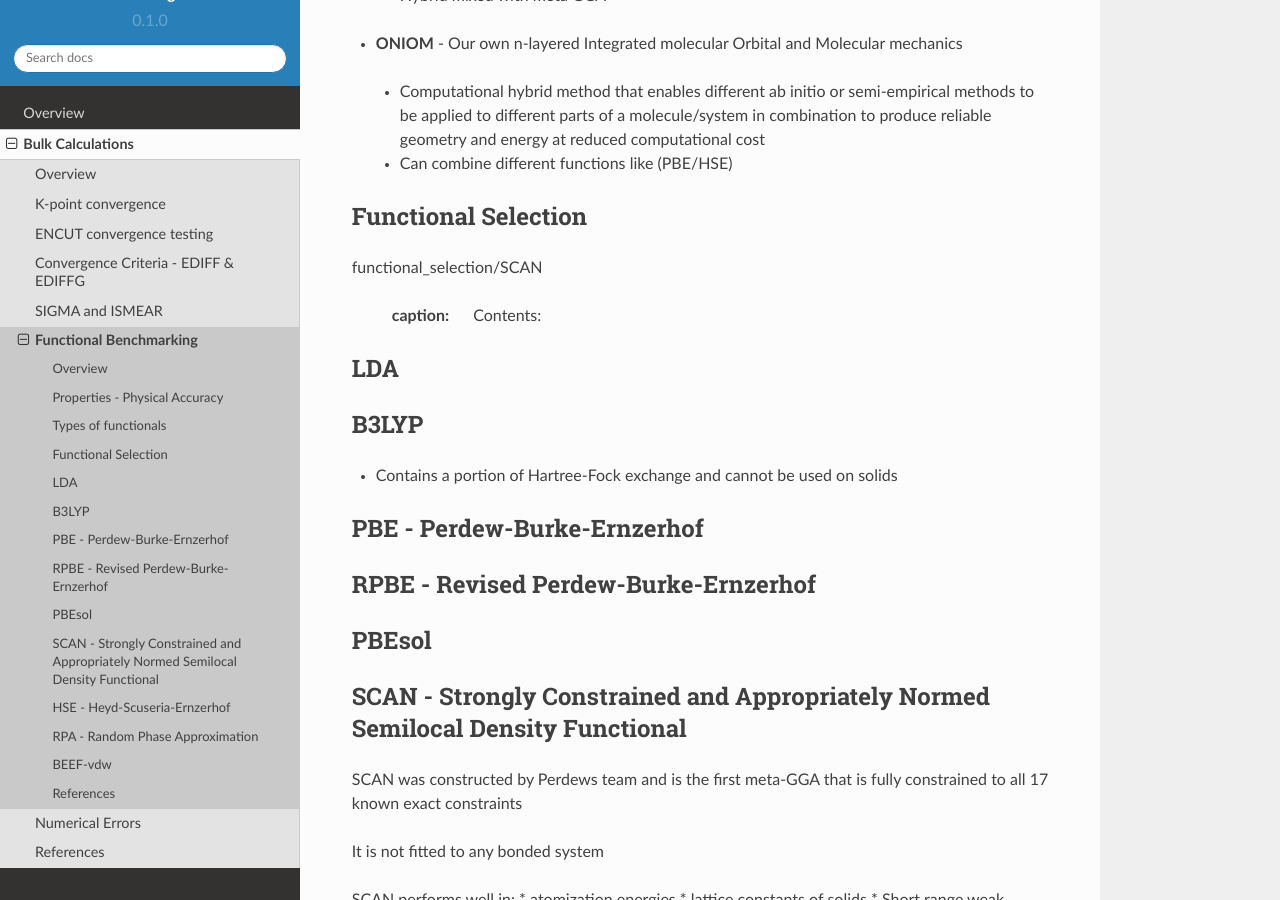
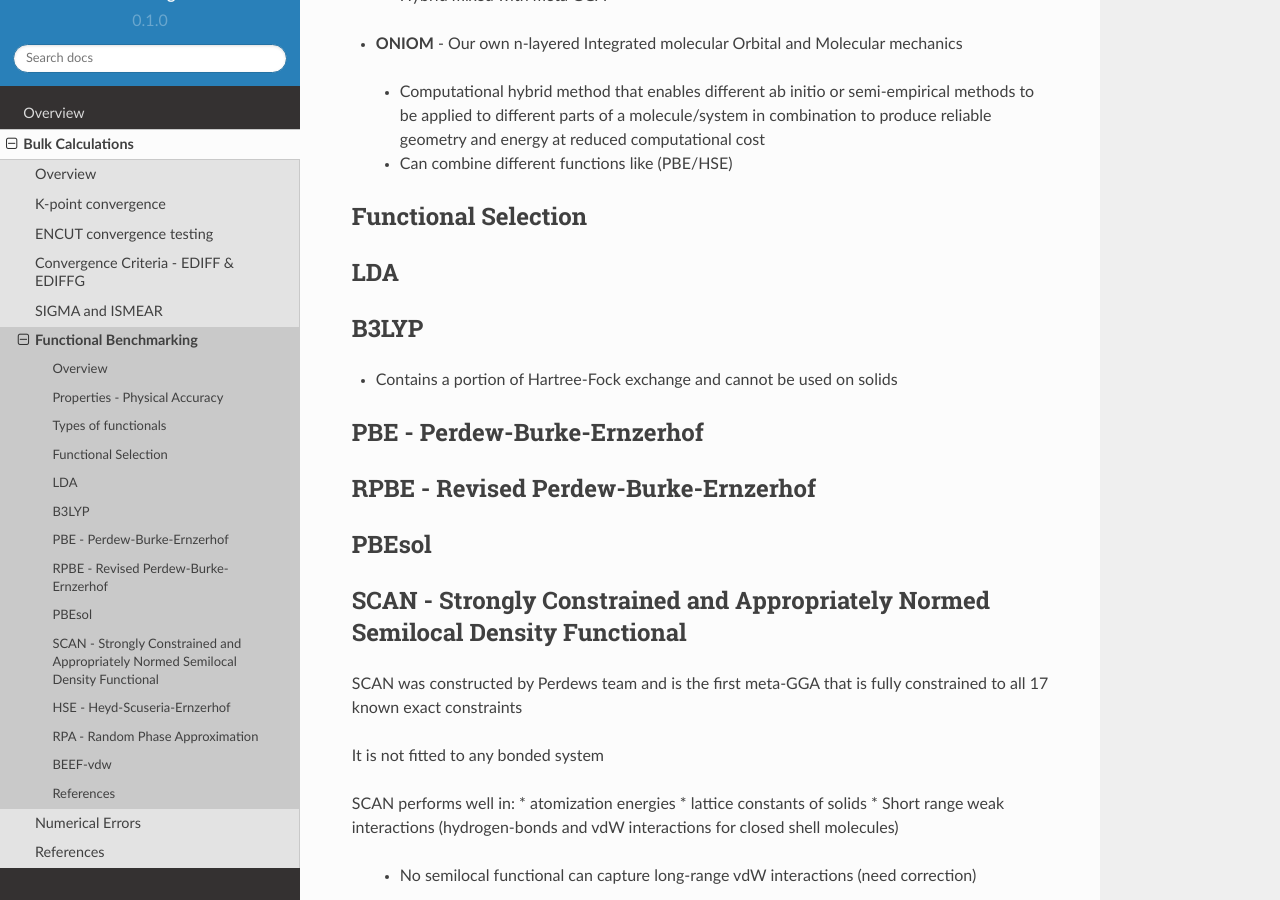
Before and after one commit to tdprice-858/Pt-MgO, a Sphinx documentation site: the page built from docs/source/bulk_calculations/functional_benchmarking.rst, in a window 1280 px wide and 900 px high, scrolled down 2168 px. Built offline with Sphinx 7.4.7 and the Read the Docs theme 2.0.0, drawn with Linux system fonts in a browser that asks for light colours; pages that are not in the unit, such as notebooks, are missing from menus.

Commit message:
Update functional_benchmarking.rst

```diff
--- a/docs/source/bulk_calculations/functional_benchmarking.rst
+++ b/docs/source/bulk_calculations/functional_benchmarking.rst
@@ -75,14 +75,6 @@ Types of functionals
 Functional Selection
 -------------
 
-.. toctree::
-   :maxdepth: -1
-
-functional_selection/SCAN
-
-   :caption: Contents:
-
-
 LDA
 -----
 
```
